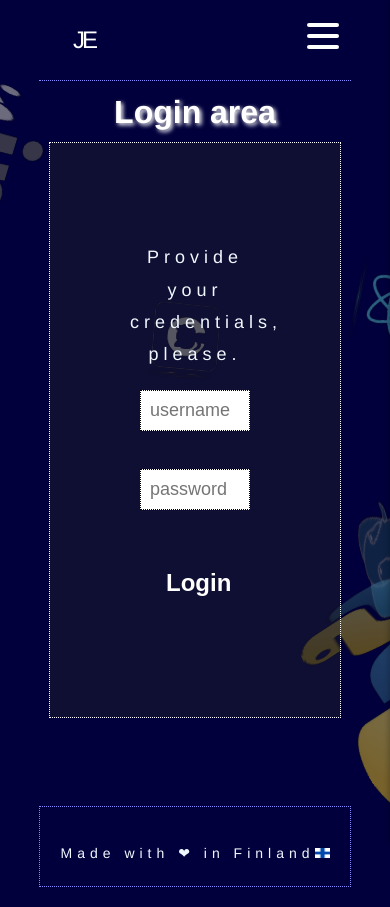
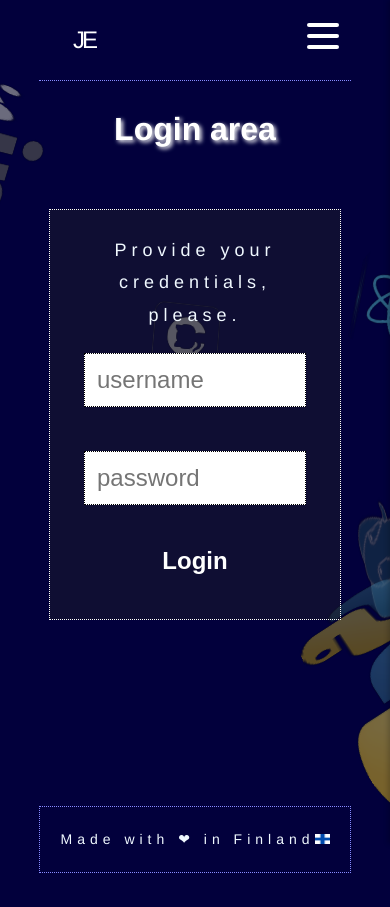
Before and after one commit to joelezz/portfolio_website, a React (Vite) app in the folder frontend/: page /dashboard in a window 390 px wide. Built offline with nearby package versions, Linux system fonts and the light colour scheme.

Commit message:
new loginform setup

```diff
--- a/frontend/src/components/Login.jsx
+++ b/frontend/src/components/Login.jsx
@@ -45,7 +45,8 @@ export const Login = ({ onLogin }) => {
 
   <>
       <h1>Login area</h1>
-      <div className="login-form">
+      <div className="form-container">
+      <form>
         <p>Provide your credentials, please.</p>
         <label>
           <input
@@ -73,7 +74,9 @@ export const Login = ({ onLogin }) => {
           </button>
         </label>
         {error && <p style={{ color: 'red' }}>{error}</p>} {/* Corrected typo here */}
+      </form>
       </div>
+
     </>
   );
 };
--- a/frontend/src/index.css
+++ b/frontend/src/index.css
@@ -292,7 +292,7 @@ a {
 form {
   display: flex;
   flex-direction: column;
-  font-size: large;
+  font-size: x-large;
   margin: auto;
 }
 
@@ -353,15 +353,15 @@ input, textarea {
 }
 
 .username{
-  width: 20%;
+  width: 40%;
 }
 
 .password{
-  width: 20%;
+  width: 40%;
 }
 
     .submit-btn{
-      width: 3em;
+      width: 5em;
       height: 2em;
       font-size: x-large;
       font-weight: bolder;
@@ -528,6 +528,15 @@ text-decoration: none;
     border: 1px dotted;
     box-sizing: border-box;
   }
+
+
+.username{
+  width: 60%;
+}
+
+.password{
+  width: 60%;
+}
 }
 
 /* Small screens (mobile) - FIXED */
@@ -570,7 +579,7 @@ text-decoration: none;
     width: 100% !important; /* Force 100% width on all inputs */
     max-width: none !important; /* Remove any max-width constraints */
     border: 1px dotted;
-    font-size: large; /* Slightly smaller font for mobile */
+    font-size: x-large; /* Slightly smaller font for mobile */
     padding: 0.5em;
     margin: 0.5em 0; /* Only top/bottom margin */
     box-sizing: border-box;
@@ -579,14 +588,14 @@ text-decoration: none;
   .login-form {
     border: 1px dotted rgb(255, 255, 255);
     background-color: rgba(38, 38, 38, 0.382);
-    margin: 0em 0em;
+    margin: 1em 1em;
     box-sizing: border-box;
   }
 
   textarea {
     width: 100% !important;
     min-height: 8em; /* Reduce height for mobile */
-    font-size: large; /* Smaller font for mobile */
+    font-size: x-large; /* Smaller font for mobile */
   }
 
 @keyframes color-change {
@@ -598,13 +607,15 @@ text-decoration: none;
 
 h1 {
   font-size: xx-large;
+  margin: 1em;
 }
 
 p {
   color:aliceblue;
   font-size: large;
   margin-bottom: auto;
-
+  margin: 0;
+  padding: 0;
 }
 .main-textarea{
   margin: 0;
@@ -626,7 +637,7 @@ form {
 }
 
 input .submit-btn{
-      width: 100%;
+      width: 3em;
       height: 2em;
       font-size: x-large;
       font-weight: bolder;
@@ -644,6 +655,8 @@ input .submit-btn{
 .login-form input{
   width: 100%;
   border: 1px dotted;
+  margin: 1em;
+  padding: 5px;
 }
 
 }
```
